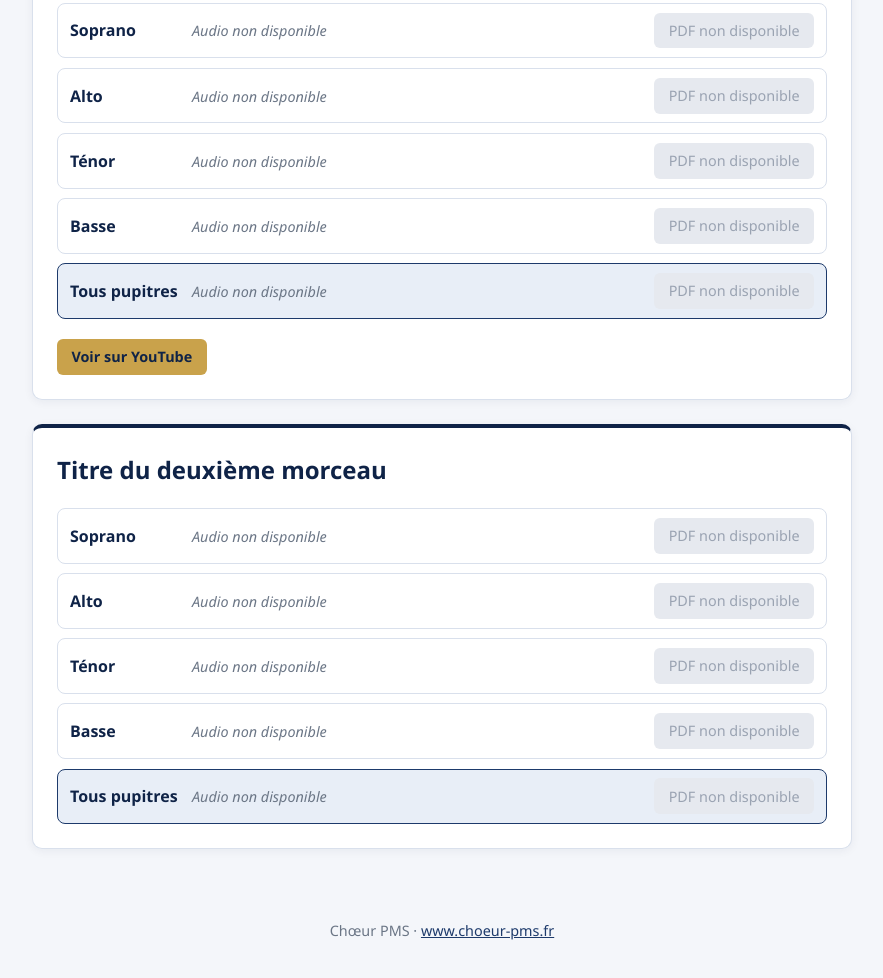
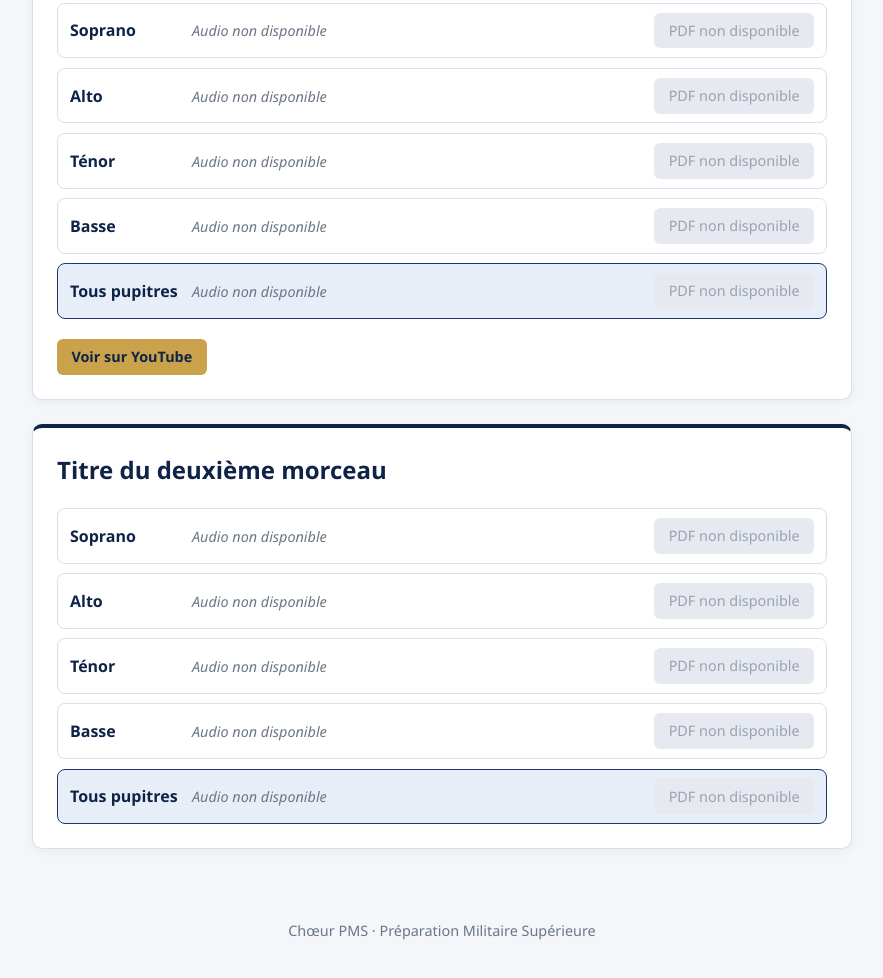
Before and after one commit to choeurpms-dev/choeur-pms, a plain HTML site: page index.html in a window 1280 px wide. Shown: the part 476-1454 px from the top of the page, without its empty margins (198-1081 px from the left). Drawn offline with Linux system fonts and the light colour scheme; no server answers.

Commit message:
Update index.html

```diff
--- a/index.html
+++ b/index.html
@@ -27,7 +27,7 @@
   <main id="morceaux" class="morceaux"></main>
 
   <footer class="pied">
-    <p>Chœur PMS · <a href="https://www.choeur-pms.fr">www.choeur-pms.fr</a></p>
+    <p>Chœur PMS · Préparation Militaire Supérieure</p>
   </footer>
 
   <script src="morceaux.js"></script>
```
